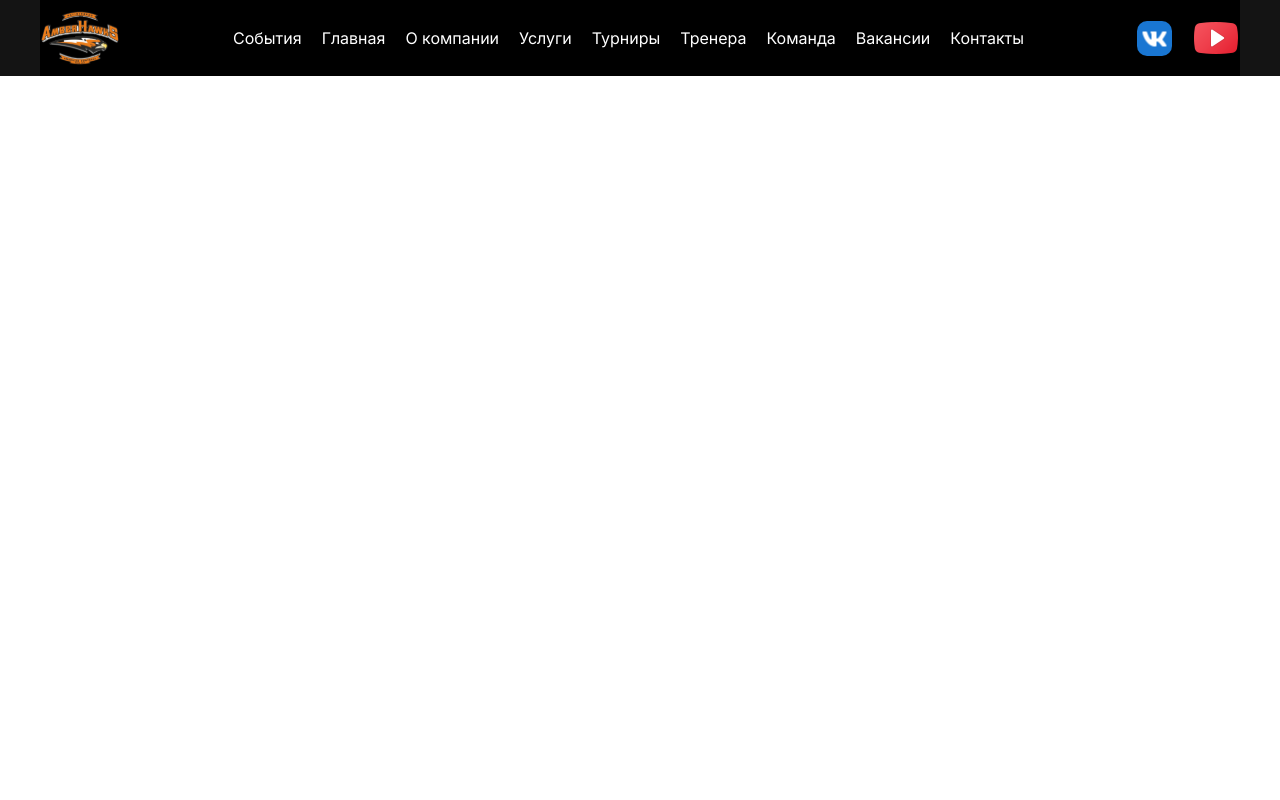
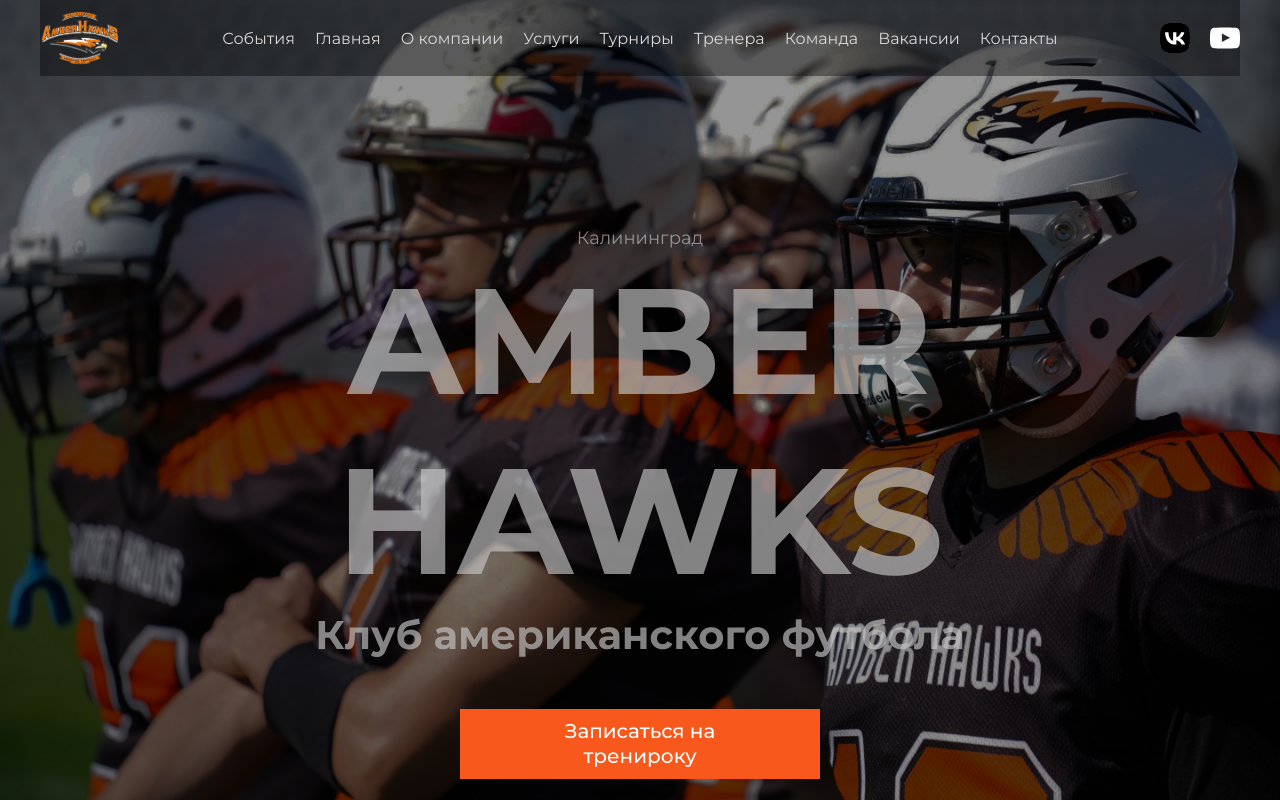
Before and after one commit to ElizavetaBiryukova/amber-hawks-frontend, a Next.js app: page / in a window 1280 px wide. Built offline with nearby package versions, Linux system fonts and the light colour scheme.

Commit message:
feat title

```diff
--- a/package.json
+++ b/package.json
@@ -15,6 +15,7 @@
     "next": "13.4.19",
     "react": "18.2.0",
     "react-dom": "18.2.0",
+    "react-icons": "^4.11.0",
     "scss": "^0.2.4"
   }
 }
--- a/src/app/globals.css
+++ b/src/app/globals.css
@@ -1,4 +1,5 @@
 /* Reset and base styles  */
+@import url("https://fonts.googleapis.com/css2?family=Montserrat:ital,wght@0,100;0,200;0,300;0,400;0,500;0,600;0,700;0,800;0,900;1,100;1,200;1,300;1,400;1,500;1,600;1,700;1,800;1,900&display=swap");
 * {
   padding: 0px;
   margin: 0px;
@@ -13,26 +14,40 @@
 
 /* Links */
 
-a, a:link, a:visited  {
+a,
+a:link,
+a:visited {
   text-decoration: none;
 }
 
-a:hover  {
+a:hover {
   text-decoration: none;
 }
 
 /* Common */
 
-aside, nav, footer, header, section, main {
+aside,
+nav,
+footer,
+header,
+section,
+main {
   display: block;
 }
 
-h1, h2, h3, h4, h5, h6, p {
+h1,
+h2,
+h3,
+h4,
+h5,
+h6,
+p {
   font-size: inherit;
   font-weight: inherit;
 }
 
-ul, ul li {
+ul,
+ul li {
   list-style: none;
 }
 
@@ -40,7 +55,8 @@
   vertical-align: top;
 }
 
-img, svg {
+img,
+svg {
   max-width: 100%;
   height: auto;
 }
@@ -51,7 +67,10 @@
 
 /* Form */
 
-input, textarea, button, select {
+input,
+textarea,
+button,
+select {
   font-family: inherit;
   font-size: inherit;
   color: inherit;
@@ -62,7 +81,8 @@
   display: none;
 }
 
-button, input[type="submit"] {
+button,
+input[type="submit"] {
   display: inline-block;
   box-shadow: none;
   background-color: transparent;
@@ -70,8 +90,10 @@
   cursor: pointer;
 }
 
-input:focus, input:active,
-button:focus, button:active {
+input:focus,
+input:active,
+button:focus,
+button:active {
   outline: none;
 }
 
@@ -88,14 +110,16 @@
   display: block;
 }
 
-.wrapper{
+.wrapper {
+  font-family: "Montserrat", sans-serif;
   width: 100%;
   margin: 0 auto;
-  background-color: #141414;
+  background-image: url(./../assets/img/header__img1.png);
+  height: 100vh;
+  background-size: 100%;
 }
 
-.container{
+.container {
   max-width: 1200px;
-  background-color: aqua;
   margin: 0 auto;
 }
--- a/src/app/page.jsx
+++ b/src/app/page.jsx
@@ -6,7 +6,6 @@
       <div className='container'>
         <main>
           <HomePage />
-
         </main>
       </div>
     </div>
--- /dev/null
+++ b/src/components/UI/button/Button.jsx
@@ -0,0 +1,7 @@
+import React from 'react'
+import styles from './Button.module.css'
+export default function Button(props) {
+  return (
+    <button className={styles.btn}>{props.name}</button>
+  )
+}
--- /dev/null
+++ b/src/components/UI/button/Button.module.css
@@ -0,0 +1,13 @@
+.btn {
+  display: inline-flex;
+  width: 360px;
+  height: 70px;
+  padding: 20px 49px;
+  justify-content: center;
+  align-items: center;
+  background: #f9581c;
+  color: white;
+  font-size: 20px;
+  font-weight: 500;
+  line-height: 25px;
+}
--- a/src/components/UI/hello.jsx
+++ /dev/null
@@ -1 +0,0 @@
-//
--- a/src/components/pages/Home/Home.module.css
+++ b/src/components/pages/Home/Home.module.css
@@ -1,45 +1,78 @@
-.header{
-  background-color: #000;
+.header {
+  background: rgba(0, 0, 0, 0.4);
   display: flex;
   align-items: center;
   justify-content: space-between;
 }
 
-.logo{
-  content: '';
+.logo {
+  content: "";
   background: url(./../../../assets/icons/logo.svg);
   width: 80px;
   height: 76px;
 }
 
-.header__nav{
+.header__nav {
   display: flex;
   gap: 20px;
 }
 
-.header__text{
-  color: white;
+.header__text {
+  color: rgb(217, 215, 215);
 }
 
-.header__icons{
+.header__icons {
   display: flex;
   gap: 20px;
   align-items: center;
 }
 
-.vk{
-  content: '';
-  background: url(./../../../assets/icons/vk.png);
+.vk {
+  content: "";
+  background: url(./../../../assets/icons/vk.svg);
   background-color: white;
-  width: 35px;
-  height: 35px;
+  width: 30px;
+  height: 30px;
   border-radius: 10px;
   background-position: center;
 }
 
-.youtube{
-  content: '';
-  background: url(./../../../assets/icons/youtube.png);
-  width: 48px;
-  height: 48px;
+.youtube {
+  content: "";
+  background: url(./../../../assets/icons/youtube.svg);
+  width: 30px;
+  height: 22px;
 }
+
+.main {
+  display: flex;
+  flex-direction: column;
+  justify-content: center;
+  text-align: center;
+  color: rgba(199, 199, 199, 0.653);
+  margin-top: 150px;
+}
+
+.main__city {
+  font-size: 18px;
+  font-weight: 400;
+  line-height: 25px; /* 138.889% */
+}
+
+.main__title {
+  font-size: 150px;
+  font-weight: 700;
+  line-height: 120%; /* 256.8px */
+  text-transform: uppercase;
+}
+
+.main__subtext {
+  font-size: 40px;
+  font-weight: 700;
+  line-height: 120%; /* 48px */
+}
+
+.main__btn{
+  text-align: center;
+  margin-top: 50px;
+}
--- a/src/components/pages/Home/HomePage.jsx
+++ b/src/components/pages/Home/HomePage.jsx
@@ -1,22 +1,59 @@
-import React from 'react'
-import styles from './Home.module.css'
+import React from 'react';
+import styles from './Home.module.css';
+import Button from './../../UI/button/Button.jsx';
 export default function Home() {
   return (
     <>
       <div className={styles.header}>
-        <div className={styles.logo}></div>
+        <a href='#' className={styles.logo}></a>
         <div>
           <nav>
             <ul className={styles.header__nav}>
-              <li><a className={styles.header__text} href="#">События</a></li>
-              <li><a className={styles.header__text} href="#">Главная</a></li>
-              <li><a className={styles.header__text} href="#">О компании</a></li>
-              <li><a className={styles.header__text} href="#">Услуги</a></li>
-              <li><a className={styles.header__text} href="#">Турниры</a></li>
-              <li><a className={styles.header__text} href="#">Тренера</a></li>
-              <li><a className={styles.header__text} href="#">Команда</a></li>
-              <li><a className={styles.header__text} href="#">Вакансии</a></li>
-              <li><a className={styles.header__text} href="#">Контакты</a></li>
+              <li>
+                <a className={styles.header__text} href='#'>
+                  События
+                </a>
+              </li>
+              <li>
+                <a className={styles.header__text} href='#'>
+                  Главная
+                </a>
+              </li>
+              <li>
+                <a className={styles.header__text} href='#'>
+                  О компании
+                </a>
+              </li>
+              <li>
+                <a className={styles.header__text} href='#'>
+                  Услуги
+                </a>
+              </li>
+              <li>
+                <a className={styles.header__text} href='#'>
+                  Турниры
+                </a>
+              </li>
+              <li>
+                <a className={styles.header__text} href='#'>
+                  Тренера
+                </a>
+              </li>
+              <li>
+                <a className={styles.header__text} href='#'>
+                  Команда
+                </a>
+              </li>
+              <li>
+                <a className={styles.header__text} href='#'>
+                  Вакансии
+                </a>
+              </li>
+              <li>
+                <a className={styles.header__text} href='#'>
+                  Контакты
+                </a>
+              </li>
             </ul>
           </nav>
         </div>
@@ -25,6 +62,14 @@
           <div className={styles.youtube}></div>
         </div>
       </div>
+      <div className={styles.main}>
+        <span className={styles.main__city}>Калининград</span>
+        <span className={styles.main__title}>Amber Hawks</span>
+        <span className={styles.main__subtext}>Клуб американского футбола</span>
+      </div>
+      <div className={styles.main__btn}>
+        <Button name='Записаться на тренироку' />
+      </div>
     </>
-  )
+  );
 }
```
Also changed, not shown: src/components/pages/hello.jsx (deleted, +0 -7 lines), src/assets/img/header__img1.png (added), 1 other file (tests, documents, lock files or other folders). Lines whose indentation alone changed are shown as unchanged.
